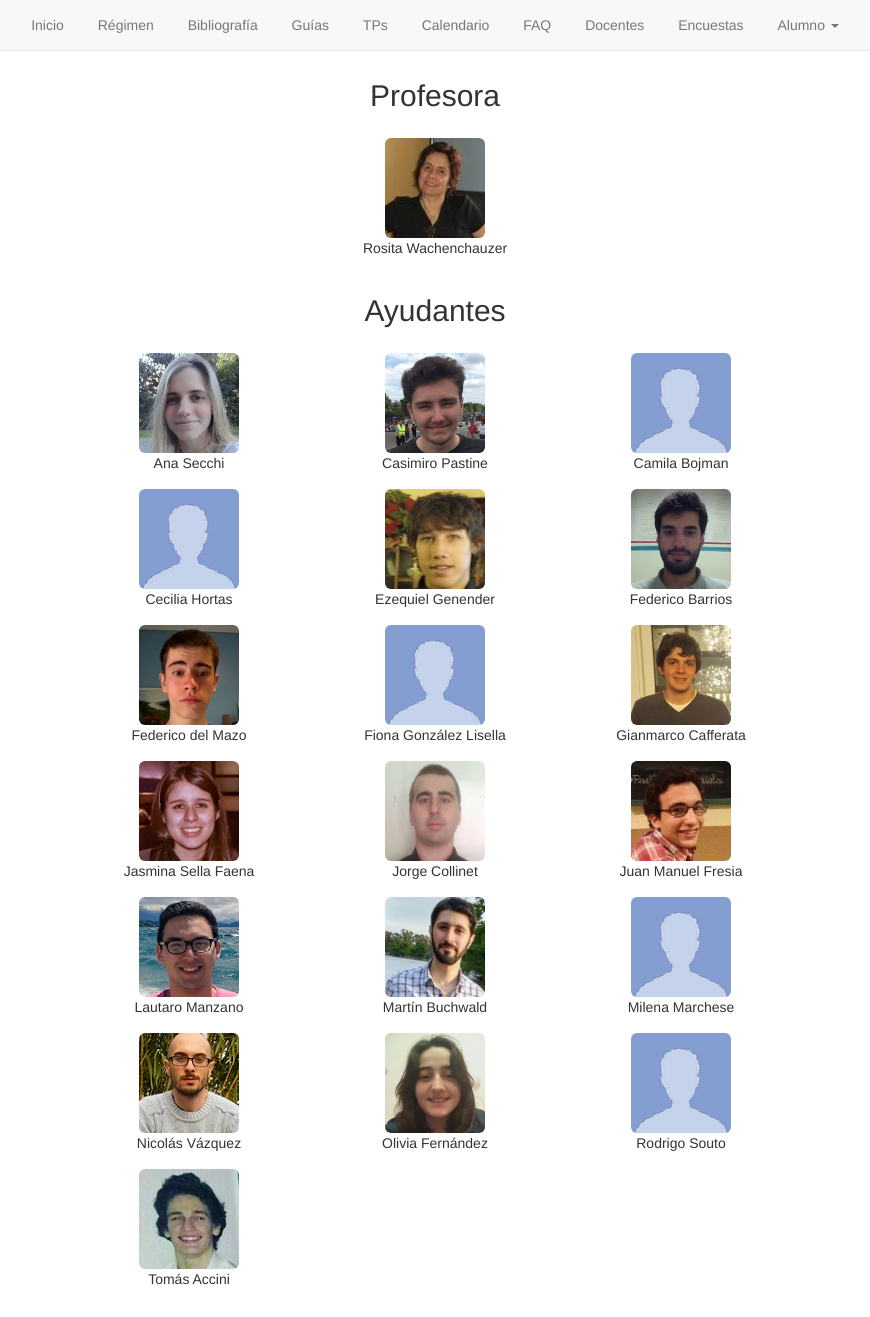
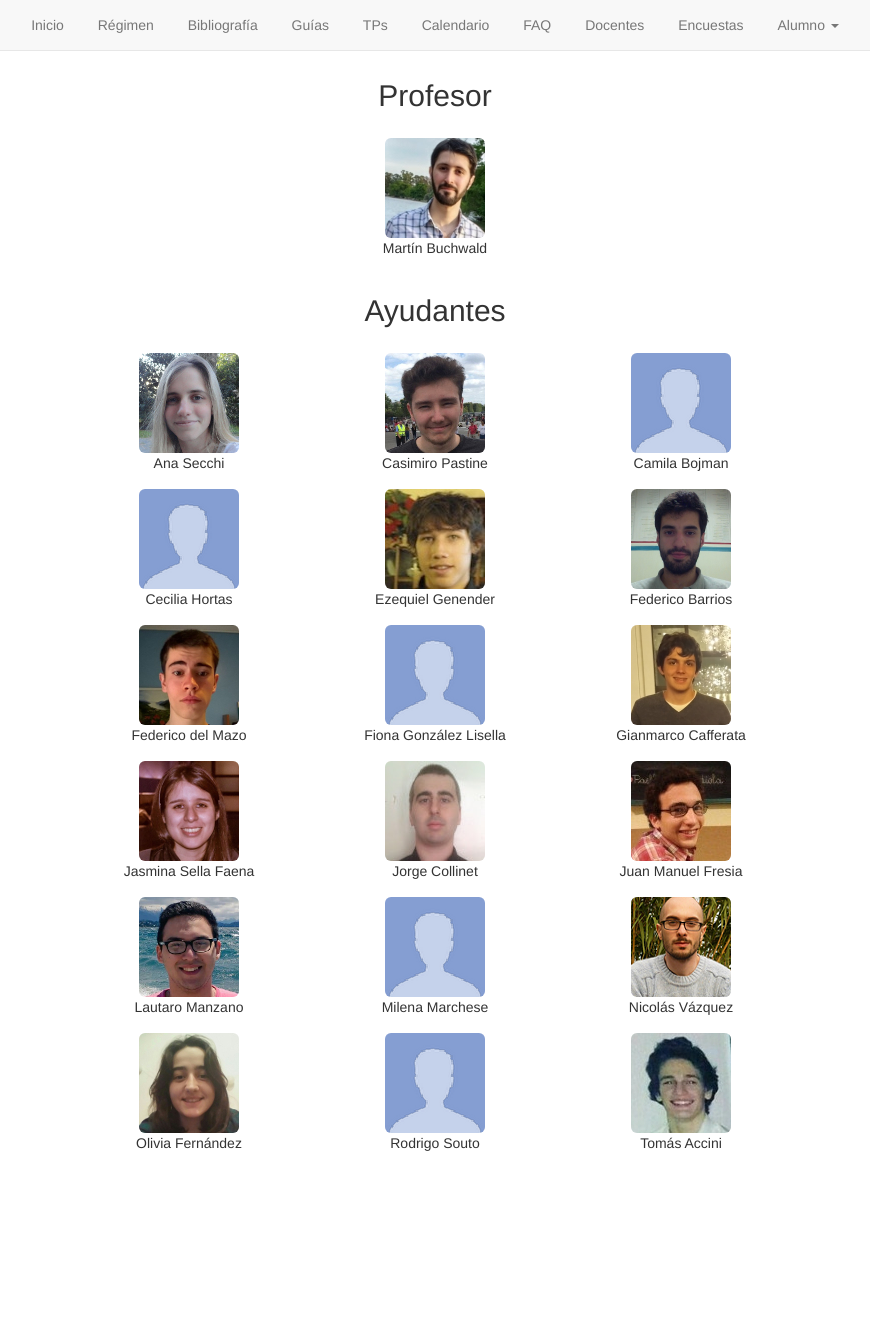
Before and after one commit to algoritmos-rw/algoritmos, a Jekyll site: the page built from static/07_docentes.md, in a window 1280 px wide. Shown: the whole page, without its empty margins (205-1075 px from the left). Built offline with Jekyll 4.4.1, drawn with Linux system fonts in a browser that asks for light colours; after the commit the page ends 1181 px from its top, so only the background shows below that.

Commit message:
Cambio Profesor de la materia.

```diff
--- a/_config.yml
+++ b/_config.yml
@@ -1,7 +1,7 @@
 # Site settings
 title: Algoritmos y Programación II
 description: >
-  Página de la materia Algoritmos y Programación II (curso Wachenchauzer).
+  Página de la materia Algoritmos y Programación II, curso Buchwald (ex Wachenchauzer).
   Facultad de Ingeniería, Universidad de Buenos Aires.
 
 baseurl: "/algo2"
--- a/static/07_docentes.md
+++ b/static/07_docentes.md
@@ -9,7 +9,7 @@ permalink: /docentes/
   <tr>
     <td class="col-md-4"></td>
     <td class="col-md-4">
-      <h2 class="hidden-xxs">Profesora</h2>
+      <h2 class="hidden-xxs">Profesor</h2>
     </td>
     <td class="col-md-4"></td>
   </tr>
@@ -17,8 +17,8 @@ permalink: /docentes/
   <tr>
     <td></td>
     <td>
-      <img src="../assets/img/docentes/rosita.jpg" title="Rosita Wachenchauzer" alt="Rosita Wachenchauzer" class="center-block img-rounded img-responsive">
-      <span class="hidden-xxs">Rosita Wachenchauzer</span>
+      <img src="../assets/img/docentes/martinb.jpg" title="Martín Buchwald" alt="Martín Buchwald" class="center-block img-rounded img-responsive">
+      <span class="hidden-xxs">Martín Buchwald</span>
     </td>
     <td></td>
   </tr>
```
Also changed, not shown: _data/docentes.yml (+0 -7 lines), static/00_index.md (+1 -1 lines).
